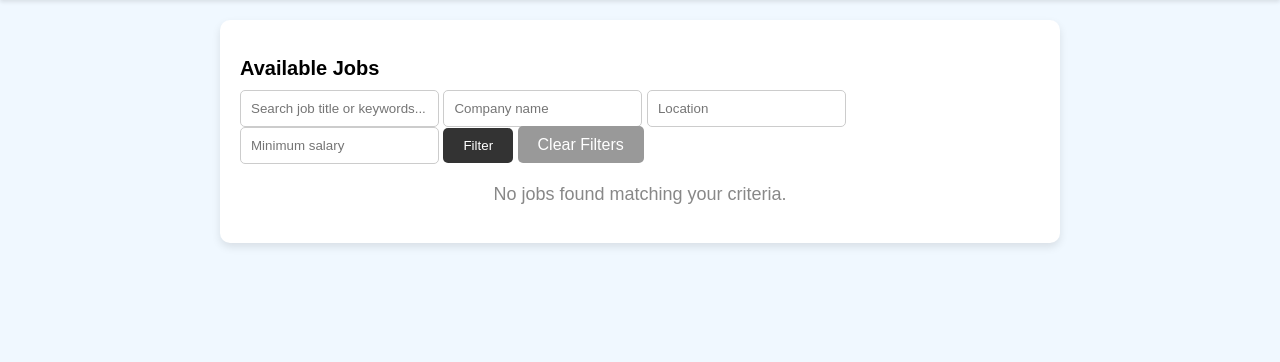
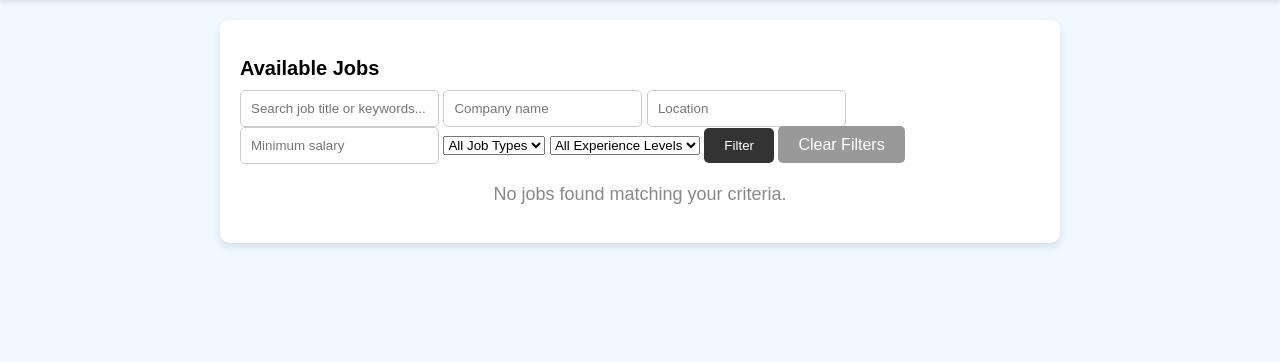
Before and after one commit to VaishnaviRaoB/Career_Edge, a Django app: page /search/ in a window 1280 px wide. Shown: the part 68-430 px from the top of the page. Run offline with Django 3.2, Linux system fonts and the light colour scheme; data that the repository does not hold is empty.

Commit message:
Enhancements to Job Listings

```diff
--- a/Career_edge/career_edge/models.py
+++ b/Career_edge/career_edge/models.py
@@ -36,6 +36,7 @@ class JobProvider(models.Model):
 
     def __str__(self):
         return self.company_name
+
 # models.py
 class Job(models.Model):
     title = models.CharField(max_length=255)
--- a/Career_edge/career_edge/views.py
+++ b/Career_edge/career_edge/views.py
@@ -243,11 +243,19 @@ class AddJobView(View):
 def job_details(request, job_id):
     job = get_object_or_404(Job, id=job_id)
     return render(request, 'job_details.html', {'job': job})
+def extract_min_salary(salary_str):
+    if salary_str:
+        nums = re.findall(r'\d+', salary_str)
+        return int(nums[0]) if nums else 0
+    return 0
+
 def search_jobs(request):
     q = request.GET.get('q', '')
     company = request.GET.get('company', '')
     location = request.GET.get('location', '')
     min_salary = request.GET.get('min_salary', '')
+    job_type = request.GET.get('job_type', '')
+    experience_level = request.GET.get('experience_level', '')
 
     jobs = Job.objects.all()
 
@@ -260,15 +268,21 @@ def search_jobs(request):
     if min_salary:
         try:
             min_salary = int(min_salary)
-            jobs = jobs.filter(salary__gte=min_salary)
+            jobs = [job for job in jobs if extract_min_salary(job.salary) >= min_salary]
         except ValueError:
             min_salary = ''
+    if job_type:
+        jobs = jobs.filter(job_type__iexact=job_type)
+    if experience_level:
+        jobs = jobs.filter(experience_level__iexact=experience_level)
 
     context = {
         'jobs': jobs,
         'q': q,
         'company': company,
         'location': location,
-        'min_salary': min_salary
+        'min_salary': min_salary,
+        'job_type': job_type,
+        'experience_level': experience_level,
     }
     return render(request, 'seeker_dashboard.html', context)
--- a/Career_edge/templates/seeker_dashboard.html
+++ b/Career_edge/templates/seeker_dashboard.html
@@ -230,6 +230,20 @@
                 <input type="text" name="company" placeholder="Company name" value="{{ company }}">
                 <input type="text" name="location" placeholder="Location" value="{{ location }}">
                 <input type="number" name="min_salary" placeholder="Minimum salary" value="{{ min_salary }}">
+                <select name="job_type">
+                    <option value="">All Job Types</option>
+                    <option value="Full-time" {% if request.GET.job_type == "Full-time" %}selected{% endif %}>Full-time</option>
+                    <option value="Part-time" {% if request.GET.job_type == "Part-time" %}selected{% endif %}>Part-time</option>
+                    <option value="Internship" {% if request.GET.job_type == "Internship" %}selected{% endif %}>Internship</option>
+                    <option value="Contract" {% if request.GET.job_type == "Contract" %}selected{% endif %}>Contract</option>
+                </select>
+
+                <select name="experience_level">
+                    <option value="">All Experience Levels</option>
+                    <option value="Fresher" {% if request.GET.experience_level == "Fresher" %}selected{% endif %}>Fresher</option>
+                    <option value="Mid-level" {% if request.GET.experience_level == "Mid-level" %}selected{% endif %}>Mid-level</option>
+                    <option value="Senior" {% if request.GET.experience_level == "Senior" %}selected{% endif %}>Senior</option>
+                </select>
                 <button type="submit">Filter</button>
                 <a href="{% url 'search_jobs' %}" style="padding: 10px 20px; background-color: #999; color: white; border-radius: 5px; text-decoration: none;">Clear Filters</a>
             </form>
@@ -244,6 +258,8 @@
                     <h3>{{ job.title }}</h3>
                     <p><strong>Company:</strong> {{ job.company }}</p>
                     <p><strong>Salary:</strong> ₹{{ job.salary }}</p>
+                    <p><strong>Experience Required:</strong> {{ job.experience_level }}</p>
+<p><strong>Job Type:</strong> {{ job.job_type }}</p>
                     <p><strong>Location:</strong> {{ job.location }}</p>
                     <p><strong>Date Posted:</strong> {{ job.date_posted|date:"F d, Y" }}</p>
                     <a href="{% url 'apply_for_job' job.id %}" class="apply-btn">Apply</a>
```
Also changed, not shown: Career_edge/templates/job_details.html (+14 -0 lines).
